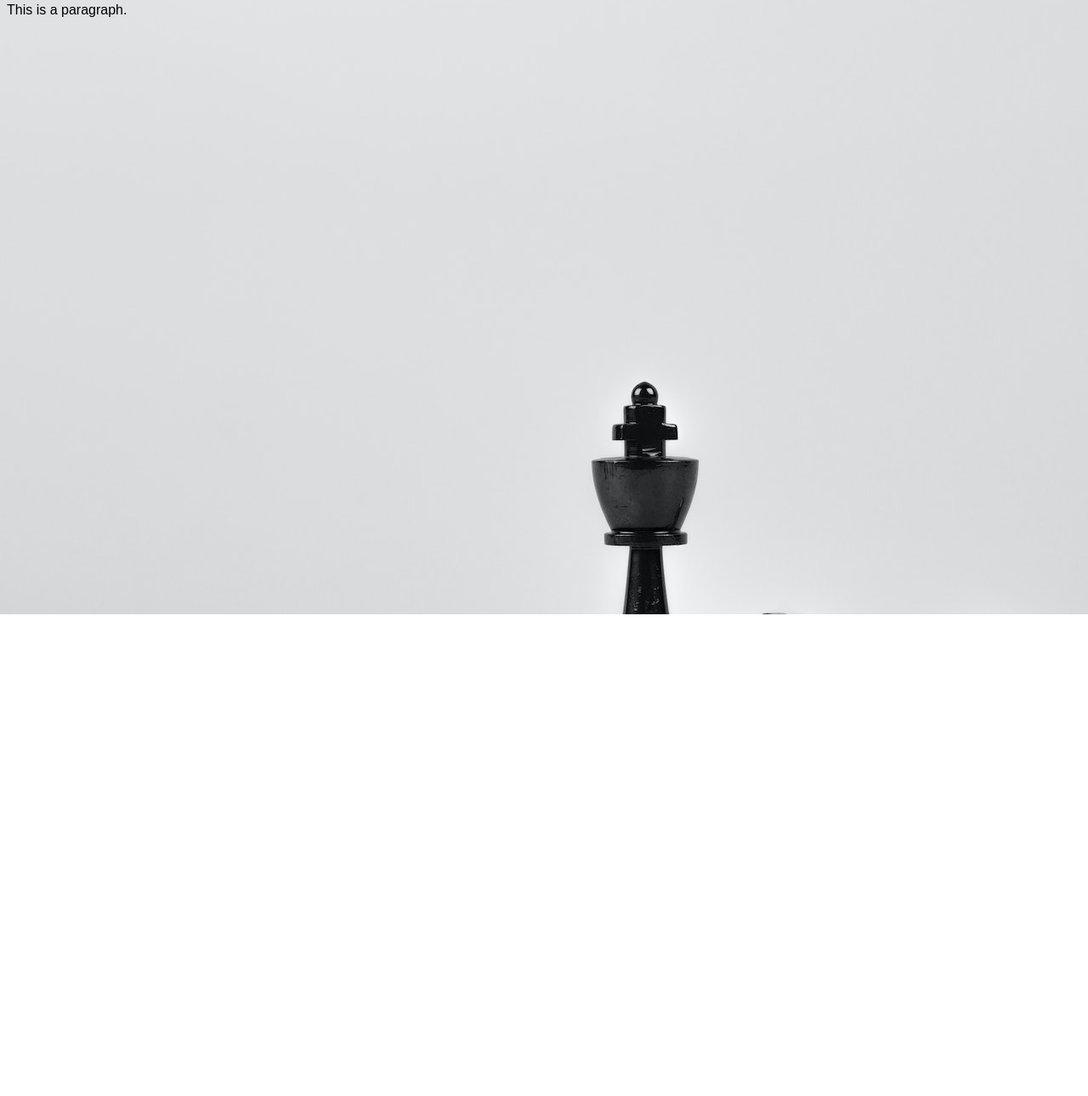
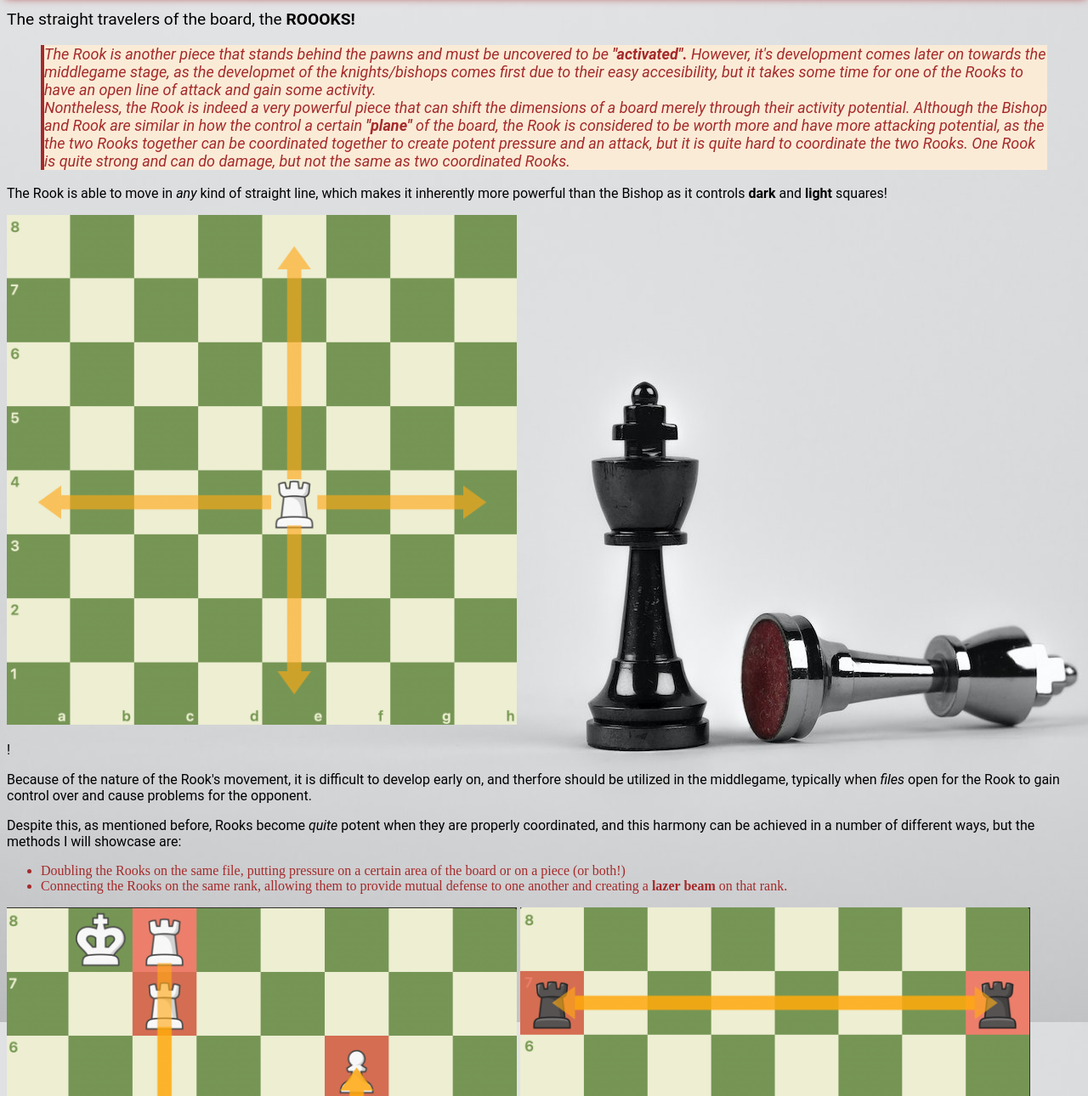
Before and after one commit to MG8mer/chess_web, a plain HTML site: page rook.html in a window 1280 px wide. Shown: the part 77-1367 px from the top of the page at 85% size. Before the commit the page ends 800 px from the top, so only its background shows below. Drawn offline with Linux system fonts and the light colour scheme.

Commit message:
Added CSS elements and finished rook.html.

```diff
--- a/mystyle.css
+++ b/mystyle.css
@@ -6,6 +6,8 @@ body {
 
 h1 {
     color:brown;
+    text-align: center;
+    box-shadow: 2px 4px 10px 4px brown;
 }
 
 blockquote {
@@ -14,5 +16,5 @@ blockquote {
 }
 
 p {
-    font-family: Arial, sans-serif;
+    font-family: Roboto, sans-serif;
 }
--- a/rook.html
+++ b/rook.html
@@ -5,15 +5,67 @@
     <title>Rook</title>
     <link rel="icon" type="image/x-icon" href="web_images/favicon.ico">
     <style>
-
+        li {
+            color:brown
+        }
     </style>
 </head>
     <body>
 
-        <h1>This is a heading</h1>
-        <p>This is a paragraph. </p>
+        <h1 style="border: 4px dashed brown;background-color:antiquewhite;">The Brave Rooks!</h1>
+        <p style="font-size:larger"> The straight travelers of the board, the <strong>ROOOKS!</strong> </p>
 
-        <p></p>
+        <blockquote style="background-color:antiquewhite;font-size:large;border-left: 4px solid brown">
+            <p>
+                <em>
+                    The Rook is another piece that stands behind the pawns and must be uncovered
+                    to be <strong>"activated".</strong> However, it's development comes later on
+                    towards the middlegame stage, as the developmet of the knights/bishops comes
+                    first due to their easy accesibility, but it takes some time for one of the Rooks
+                    to have an open line of attack and gain some activity.
+                    <br>
+                    Nontheless, the Rook is indeed a very powerful piece that can shift the dimensions of
+                    a board merely through their activity potential. Although the Bishop and Rook are similar
+                    in how the control a certain <strong>"plane"</strong> of the board, the Rook is considered
+                    to be worth more and have more attacking potential, as the the two Rooks together can be coordinated
+                    together to create potent pressure and an attack, but it is quite hard to coordinate the two Rooks. One
+                    Rook is quite strong and can do damage, but not the same as two coordinated Rooks.
+                </em>
+            </p>
+        </blockquote>
 
+        <p>The Rook is able to move in <em>any</em> kind of straight line, which makes it
+        inherently more powerful than the Bishop as it controls <strong>dark</strong> and <strong>light</strong> squares!</p>
+
+        <img src="web_images/rook/rook_movement.png" alt="Rookie Mistake" width="600" height="600">
+
+        <p>!</p>
+        <p>Because of the nature of the Rook's movement, it is difficult to develop early on, and
+        therfore should be utilized in the middlegame, typically when <em>files</em> open for the Rook to gain control
+        over and cause problems for the opponent.</p>
+
+        <p>Despite this, as mentioned before, Rooks become <em>quite</em> potent when they are properly coordinated,
+        and this harmony can be achieved in a number of different ways, but the methods I will showcase are:</p>
+
+        <ul>
+            <li>Doubling the Rooks on the same file, putting pressure on a certain area of the board or on a piece (or both!)</li>
+            <li>Connecting the Rooks on the same rank, allowing them to provide mutual defense to one another and creating a <strong>lazer
+            beam</strong> on that rank.</li>
+        </ul>
+
+        <img src="web_images/rook/doubled_rooks.png" alt="Double Rock" width="600" height="600">
+        <img src="web_images/rook/connected_rooks.png" alt="Connect Rock" width="600" height="600">
+
+        <p style="font-size:larger">If you want to learn more about the <strong>Rook,</strong> watch this video by chess.com!</p>
+        <h2><a href="https://www.youtube.com/watch?v=PlgnoYqsK-8&ab_channel=Chess.com"> How to Move the [Rook]</a></h2>
+
+        <p style="font-size:larger">Or click on the link below!</p>
+        <h2><a href="https://www.chess.com/terms/chess-rook">Chess Terms-Rook</a> </h2>
+
+        <p style="font-size:larger">Let's move on with the...</p>
+        <h2> <a href="queen.html">Queen!</a> </h2>
+
+        <p>You might've wondered why the Rooks were called "brave", "What about the Knights?"
+        <br>Well, <a href="https://www.youtube.com/watch?v=08jEcWKzxWU&ab_channel=RookMoves">this</a> is why! </p>
     </body>
 </html>
```
Also changed, not shown: bishop.html (+4 -4 lines), index.html (+1 -1 lines), knight.html (+4 -4 lines), pawn.html (+2 -2 lines), web_images/bishop/bishop_movement.png (renamed from web_images/bishop/square_control.png), web_images/rook/connected_rooks.png (added), web_images/rook/doubled_rooks.png (added), web_images/rook/rook_movement.png (added).
